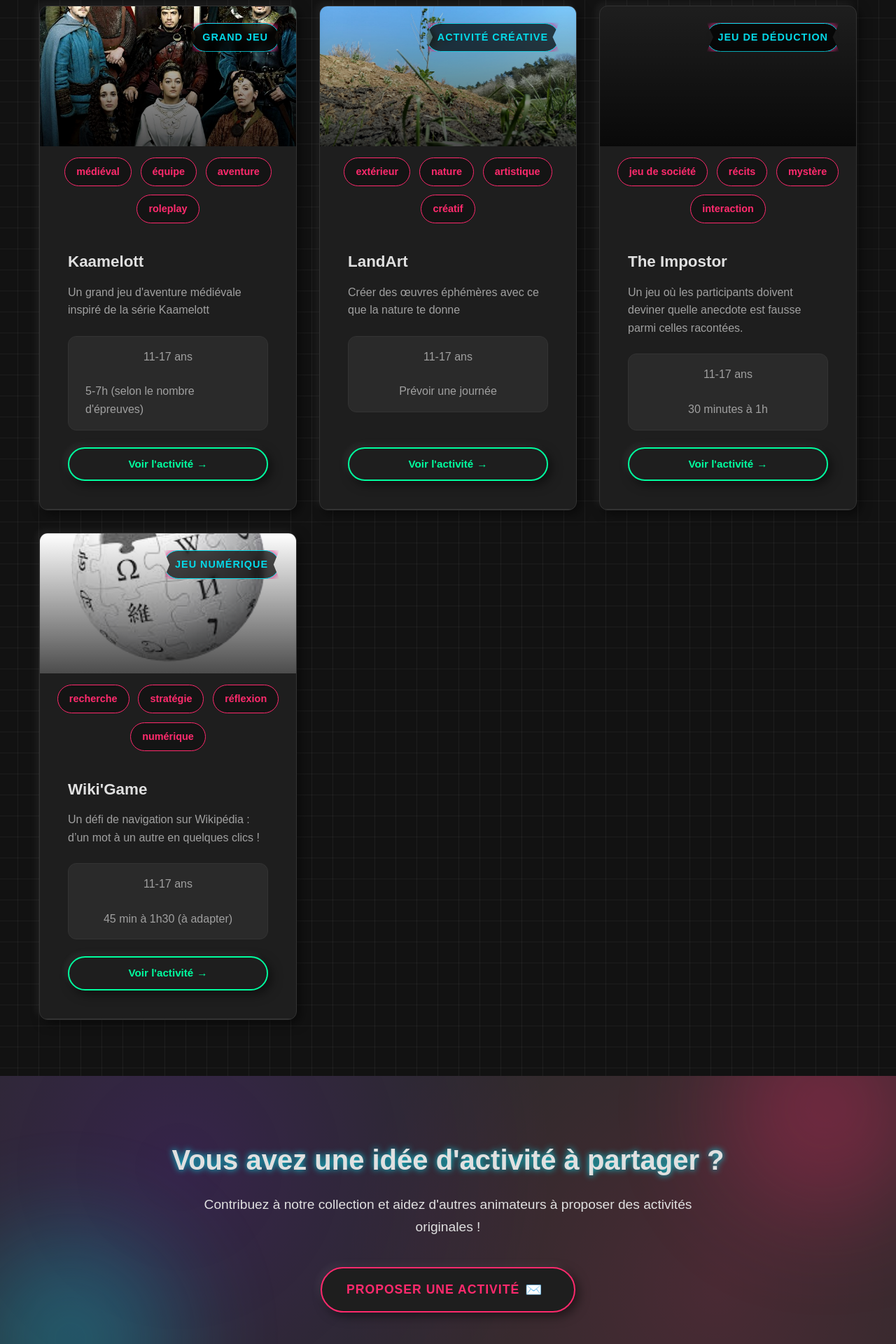
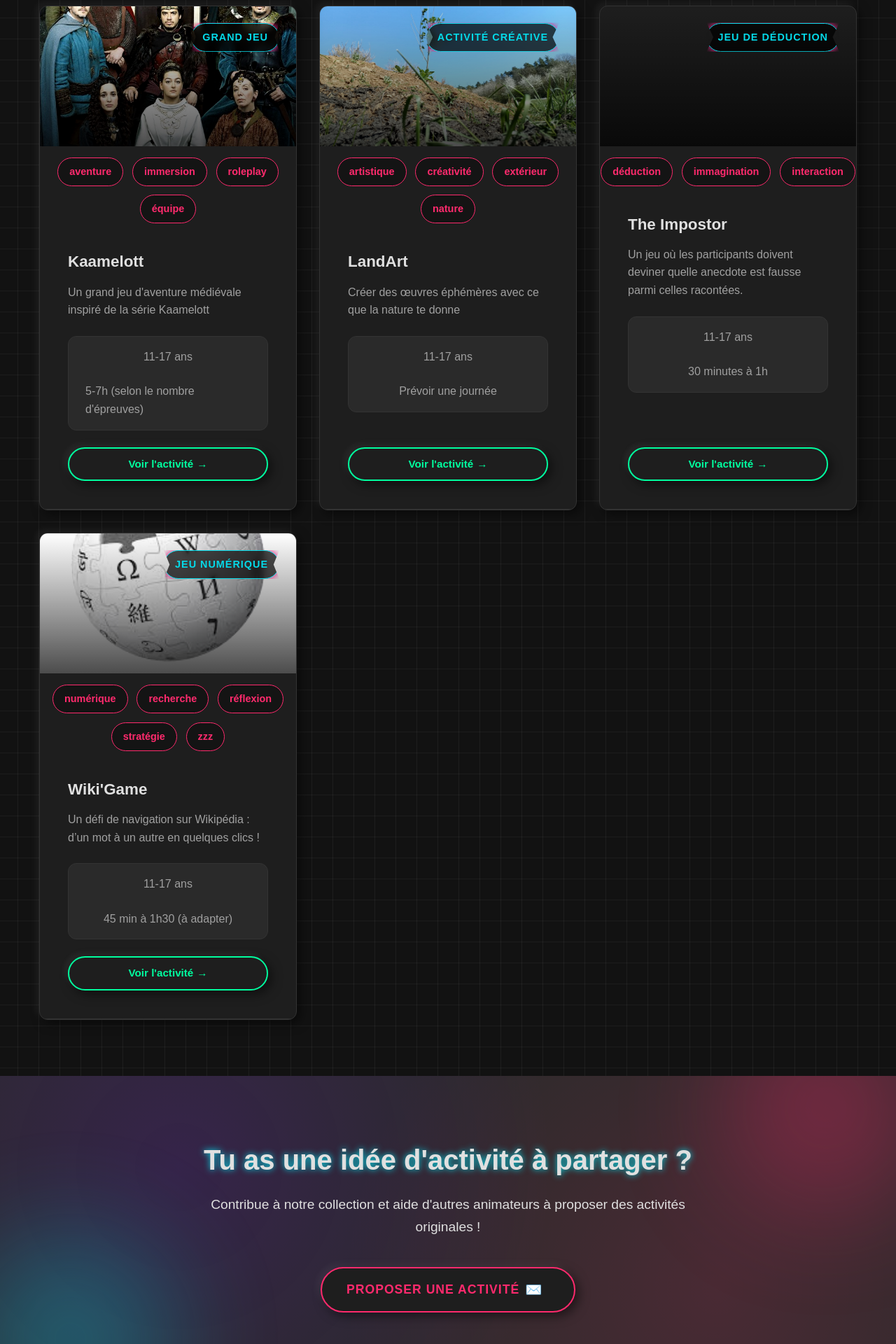
Before and after one commit to Chrstn67/ActiviTeen, a React (Vite) app: page /#/ in a window 1280 px wide. Shown: the part 962-2882 px from the top of the page at 70% size. Built offline with nearby package versions, Linux system fonts and the light colour scheme.

Commit message:
MAJ ordre alpha des tags

```diff
--- a/src/data/activities.jsx
+++ b/src/data/activities.jsx
@@ -1,7 +1,7 @@
 export const activities = [
   {
     id: 1,
-    tags: ["extérieur", "nature", "artistique", "créatif"],
+    tags: ["artistique", "créativité", "extérieur", "nature"],
     title: "LandArt",
     type: "Activité créative",
     shortDescription:
@@ -47,7 +47,7 @@
   },
   {
     id: 2,
-    tags: ["recherche", "stratégie", "réflexion", "numérique"],
+    tags: ["zzz", "numérique", "recherche", "réflexion", "stratégie"],
     title: "Wiki'Game",
     type: "Jeu numérique",
     shortDescription:
@@ -102,7 +102,7 @@
 
   {
     id: 3,
-    tags: ["médiéval", "équipe", "aventure", "roleplay"],
+    tags: ["aventure", "équipe", "roleplay", "immersion"],
     title: "Kaamelott",
     type: "Grand Jeu",
     shortDescription:
@@ -254,7 +254,7 @@
 
   {
     id: 4,
-    tags: ["jeu de société", "récits", "mystère", "interaction"],
+    tags: ["déduction", "immagination", "interaction"],
     title: "The Impostor",
     type: "Jeu de déduction",
     shortDescription:
--- a/src/pages/ActivityPage.jsx
+++ b/src/pages/ActivityPage.jsx
@@ -120,7 +120,7 @@
             </span>
           </div>
           <div className="activity-tags">
-            {activity.tags.map((tag) => (
+            {activity.tags.sort().map((tag) => (
               <Link key={tag} to={`/?tag=${tag}`} className="tag">
                 {tag}
               </Link>
@@ -251,7 +251,7 @@
           >
             <h2>Matériel nécessaire</h2>
             <ul className="materials-list">
-              {activity.materials.map((material, index) => (
+              {activity.materials.sort().map((material, index) => (
                 <motion.li
                   key={index}
                   initial={{ opacity: 0, x: -20 }}
--- a/src/pages/HomePage.jsx
+++ b/src/pages/HomePage.jsx
@@ -77,11 +77,15 @@
     setFilteredActivities(result);
   }, [activeFilter, searchTerm]);
 
-  // Extract unique tags from all activities
-  const allTags = [...new Set(activities.flatMap((activity) => activity.tags))];
+  // Extract unique tags from all activities and sort alphabetically
+  const allTags = [
+    ...new Set(activities.flatMap((activity) => activity.tags)),
+  ].sort();
 
-  // Extract unique types from all activities
-  const allTypes = [...new Set(activities.map((activity) => activity.type))];
+  // Extract unique types from all activities and sort alphabetically
+  const allTypes = [
+    ...new Set(activities.map((activity) => activity.type)),
+  ].sort();
 
   // Function to create a slug from activity title
   const createSlug = (title) => {
@@ -286,7 +290,8 @@
                 )}
               </div>
               <div className="activity-tags">
-                {activity.tags.map((tag) => (
+                {/* Sort tags alphabetically */}
+                {[...activity.tags].sort().map((tag) => (
                   <span
                     key={tag}
                     className="tag"
@@ -347,7 +352,7 @@
             transition={{ duration: 0.7 }}
             viewport={{ once: true }}
           >
-            Vous avez une idée d'activité à partager ?
+            Tu as une idée d'activité à partager ?
           </motion.h2>
 
           <motion.p
@@ -356,8 +361,8 @@
             transition={{ duration: 0.7, delay: 0.2 }}
             viewport={{ once: true }}
           >
-            Contribuez à notre collection et aidez d'autres animateurs à
-            proposer des activités originales !
+            Contribue à notre collection et aide d'autres animateurs à proposer
+            des activités originales !
           </motion.p>
 
           <motion.a
```
